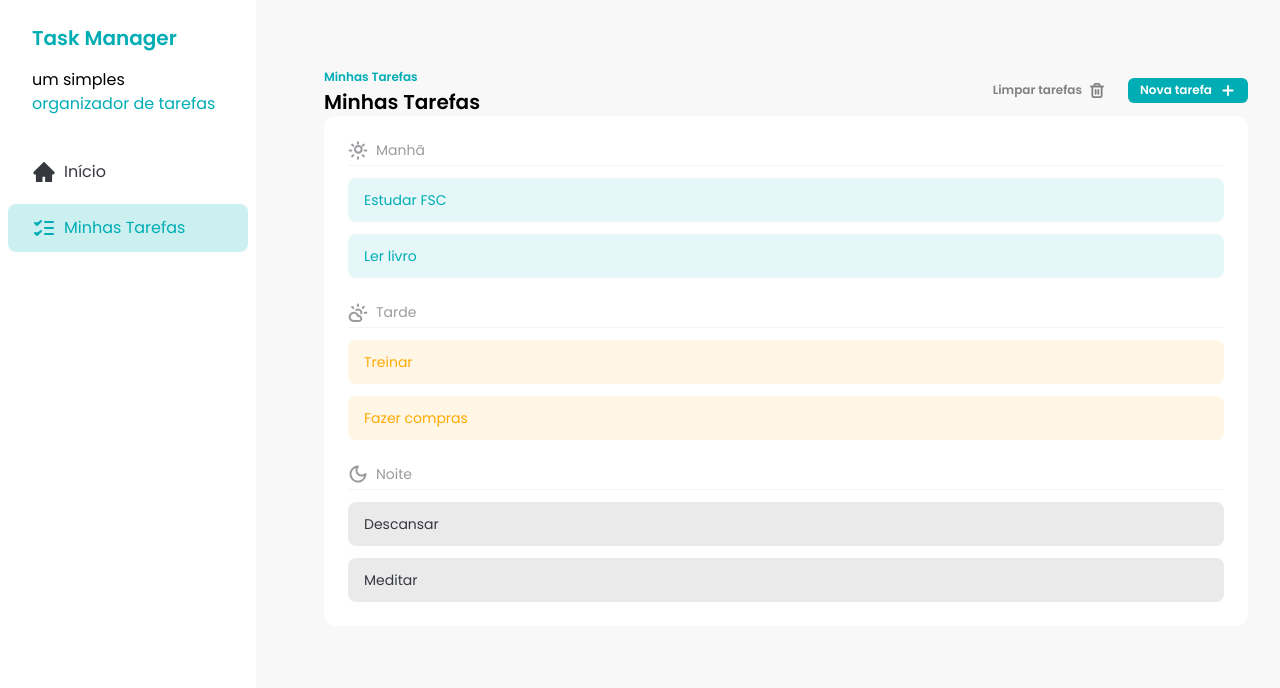
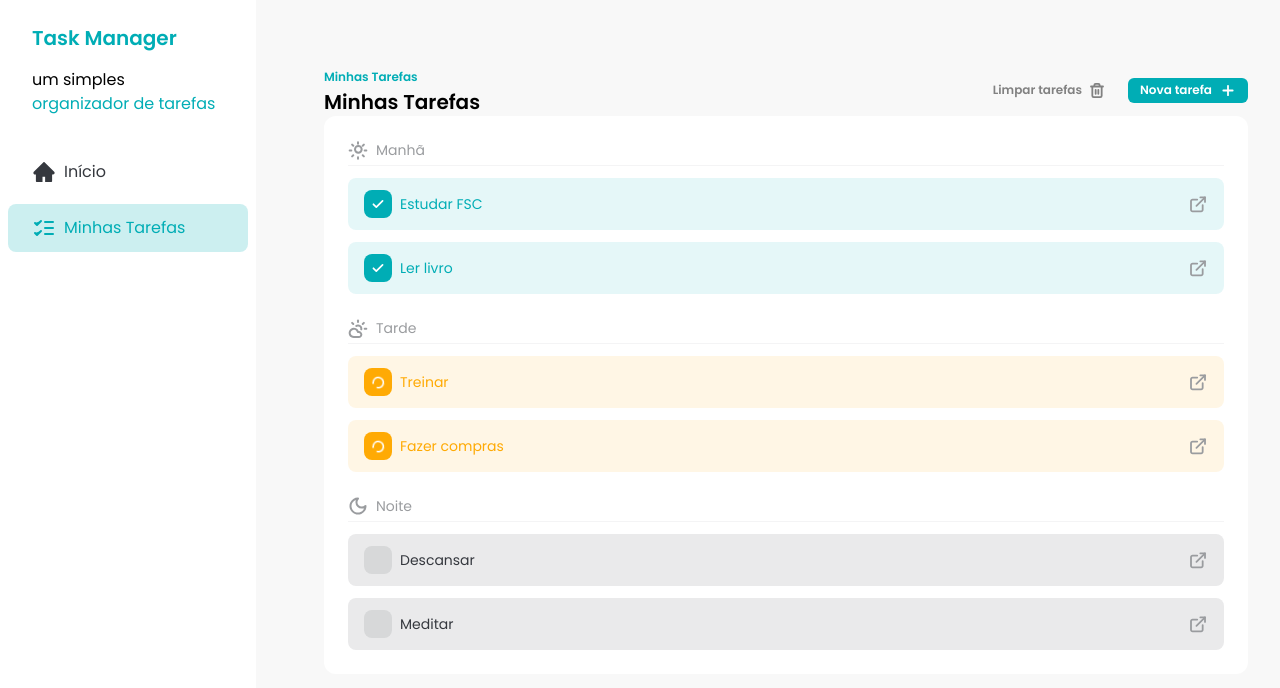
Before and after one commit to Luca-Sousa/fsc-todo-app, a React (Vite) app: page / in a window 1280 px wide. Shown: the top 688 px of the page. Built offline with nearby package versions, Linux system fonts and the light colour scheme.

Commit message:
feat: ensure TaskItem changes depending on task status

```diff
--- a/src/components/TaskItem.jsx
+++ b/src/components/TaskItem.jsx
@@ -1,11 +1,15 @@
+import CheckIcon from "../assets/icons/check.svg?react"
+import DetailsIcon from "../assets/icons/details.svg?react"
+import LoaderIcon from "../assets/icons/loader.svg?react"
+
 const TaskItem = ({ task }) => {
   const getStatusClasses = () => {
     if (task.status === "done") {
-      return "bg-brand-primary bg-opacity-10 text-brand-primary"
+      return "bg-brand-primary text-brand-primary"
     }
 
     if (task.status === "in_progress") {
-      return "bg-brand-process bg-opacity-10 text-brand-process"
+      return "bg-brand-process text-brand-process"
     }
 
     if (task.status === "not_started") {
@@ -15,9 +19,29 @@ const TaskItem = ({ task }) => {
 
   return (
     <div
-      className={`flex items-center gap-2 rounded-lg px-4 py-3 text-sm ${getStatusClasses()}`}
+      className={`flex items-center justify-between rounded-lg bg-opacity-10 px-4 py-3 text-sm ${getStatusClasses()}`}
     >
-      {task.title}
+      <div className="flex items-center gap-2">
+        <label
+          className={`relative flex h-7 w-7 cursor-pointer items-center justify-center rounded-lg ${getStatusClasses()}`}
+        >
+          <input
+            type="checkbox"
+            checked={task.status === "done"}
+            className="absolute h-full w-full cursor-pointer opacity-0"
+          />
+          {task.status === "done" && <CheckIcon />}
+          {task.status === "in_progress" && (
+            <LoaderIcon className="animate-spin text-brand-white" />
+          )}
+        </label>
+
+        {task.title}
+      </div>
+
+      <a href="#" className="transition hover:opacity-75">
+        <DetailsIcon />
+      </a>
     </div>
   )
 }
```
